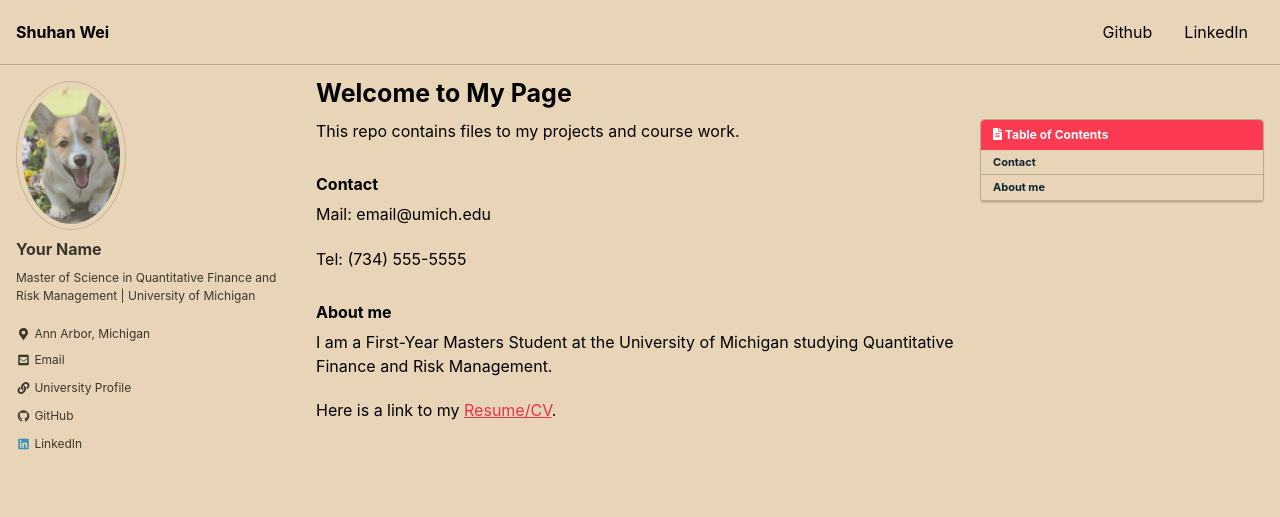
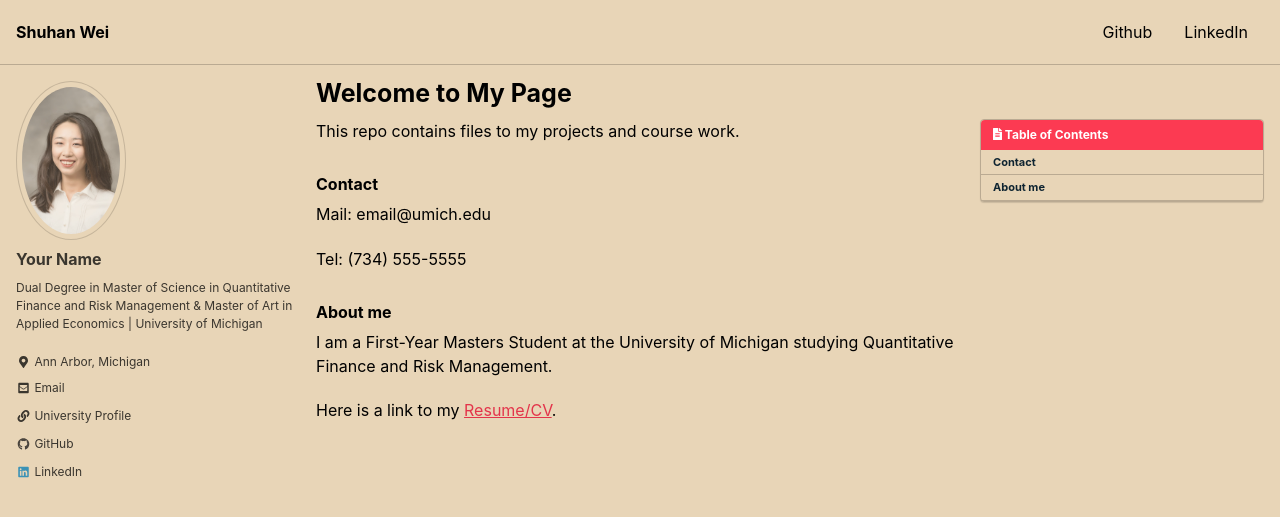
Before and after one commit to wshuhan/wshuhan, a Jekyll site: the page built from _pages/about.md, in a window 1280 px wide and 900 px high. Shown: the top 517 px of the window. Built offline with Jekyll 4.4.1, drawn with Linux system fonts in a browser that asks for light colours; cached includes are drawn as plain includes; nearby versions of some CDN libraries.

Commit message:
Update _config.yml

```diff
--- a/_config.yml
+++ b/_config.yml
@@ -104,10 +104,10 @@ analytics:
 # Site Author
 author:
   name             : "Your Name"
-  avatar           : "/assets/images/profile_pic.jpg" # path of avatar image, e.g. "/assets/images/bio-photo.jpg"
-  bio              : "Master of Science in Quantitative Finance and Risk Management | University of Michigan"
+  avatar           : "assets/images/photo.jpg" # path of avatar image, e.g. "/assets/images/bio-photo.jpg"
+  bio              : "Dual Degree in Master of Science in Quantitative Finance and Risk Management & Master of Art in Applied Economics | University of Michigan"
   location         : "Ann Arbor, Michigan"
-  email            : #email@umich.edu
+  email            : #wshuhan@umich.edu
   links:
     - label: "Email"
       icon: "fas fa-fw fa-envelope-square"
```
